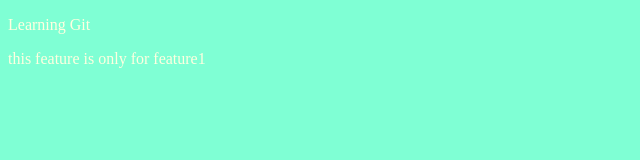
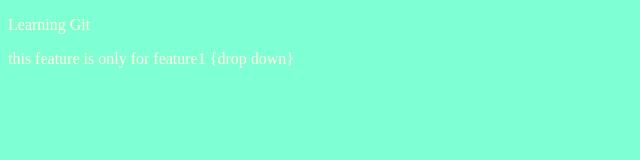
Before and after one commit to Pavankumar0018/localRepo, a plain HTML site: page index.html in a window 1280 px wide. Shown: the full height of the page, 0-640 px from the left. Drawn offline with Linux system fonts and the light colour scheme.

```diff
--- a/index.html
+++ b/index.html
@@ -8,6 +8,6 @@
 </head>
 <body>
     <p>Learning Git</p>
-    <p>this feature is only for feature1</p>
+    <p>this feature is only for feature1 {drop down}</p>
 </body>
 </html>
```
